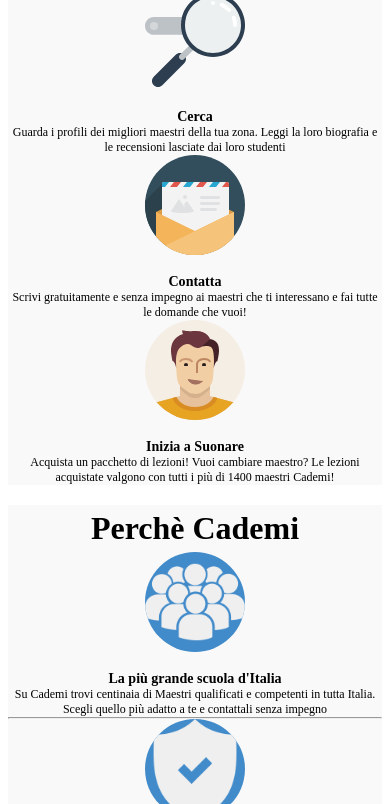
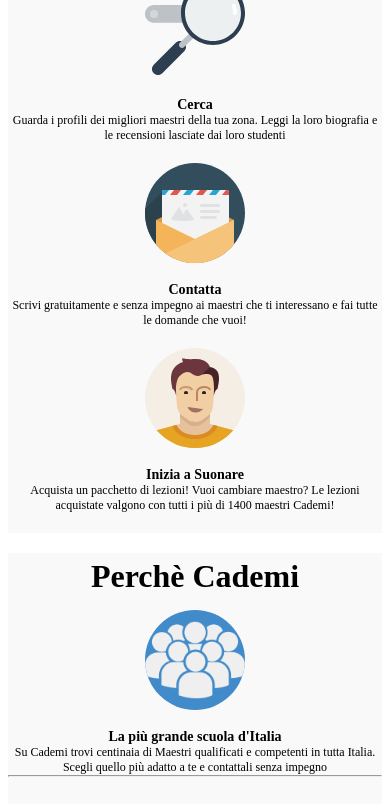
Before and after one commit to marcotrunc/html-css-resp-wannabe, a plain HTML site: page index.html in a window 390 px wide. Shown: the part 491-1295 px from the top of the page. Drawn offline with Linux system fonts and the light colour scheme.

Commit message:
added bonus

```diff
--- a/responsive.css
+++ b/responsive.css
@@ -1,8 +1,5 @@
 /* La lezione dove vuoi tu */
-@media  screen and (max-width: 420px) {
-    .container{
-        margin-top:0;
-    }
+@media  screen and (max-width: 419px) {
     .row{
         display: flex;
         flex-direction: column;
@@ -14,14 +11,15 @@
     img{
         height: 100px;
     }
-    h1{
+    .row> h1{
         margin: 5px;
     }
     h3{
         margin-bottom: 0;
     }
     hr{
-        margin:0;
+        margin-top:0;
+        margin-bottom: 20px;
     }
     #lezioni .row>.left,
     #lezioni .row>.right{
@@ -47,3 +45,31 @@
         padding: 0;
     }
 }
+/* BONUS */
+@media  screen and (max-width:768px) {
+    .row{
+      width: 100%;
+      display: flex;
+      flex-direction: column;
+      align-items: center;
+      margin-top: 0;
+    }
+    #lezioni .row>.left,
+    #lezioni .row>.right{
+      width: 100%;
+    }
+    #steps .row>.left,
+    #steps .row>.central,
+    #steps .row>.right {
+    float: none;
+    width: 100%;
+    margin-bottom: 20px;
+    }
+
+    #why .row>.first,
+    #why .row>.second,
+    #why .row>.third {
+    width: 100%;
+    margin-top: 10px;
+    }
+}
```
